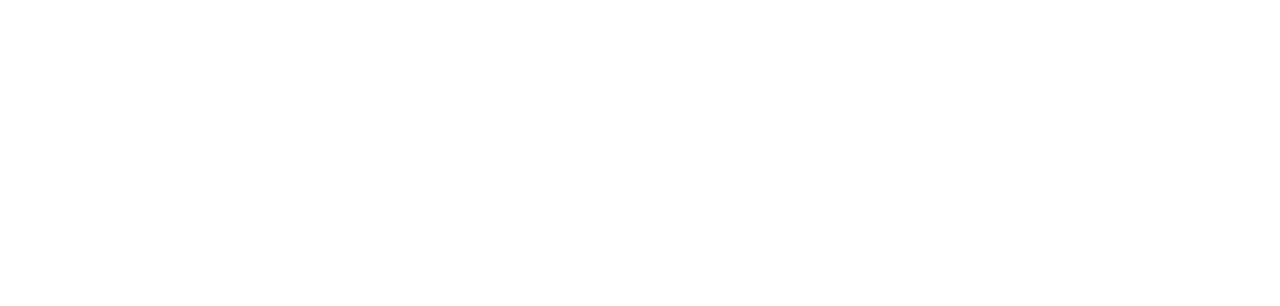
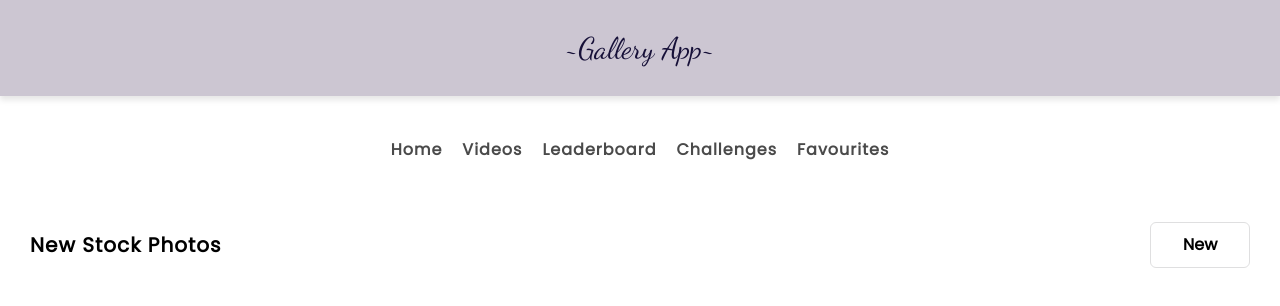
Before and after one commit to nikitha2000/gallery-apps, a React (Create React App) app: page / in a window 1280 px wide. Shown: the top 306 px of the page. Built offline with nearby package versions, Linux system fonts and the light colour scheme.

Commit message:
changes1

```diff
--- a/src/App.js
+++ b/src/App.js
@@ -1,8 +1,15 @@
 import React from "react";
 import "./App.css";
+import Header from "./component/header/Header.jsx";
+import Nav from "./component/Navigation/Nav.jsx";
 
 function App() {
-  return <div className="App"></div>;
+  return (
+    <div className="App">
+      <Header />
+      <Nav />
+    </div>
+  );
 }
 
 export default App;
```
